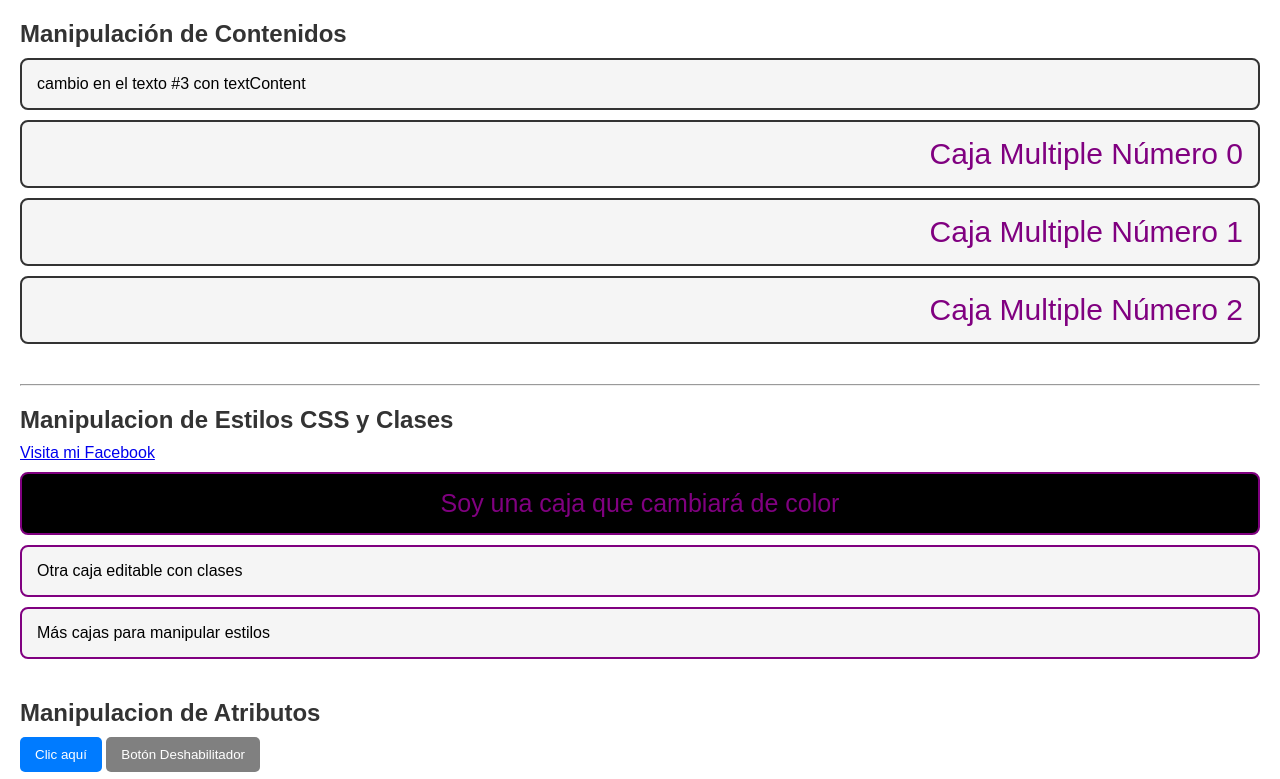
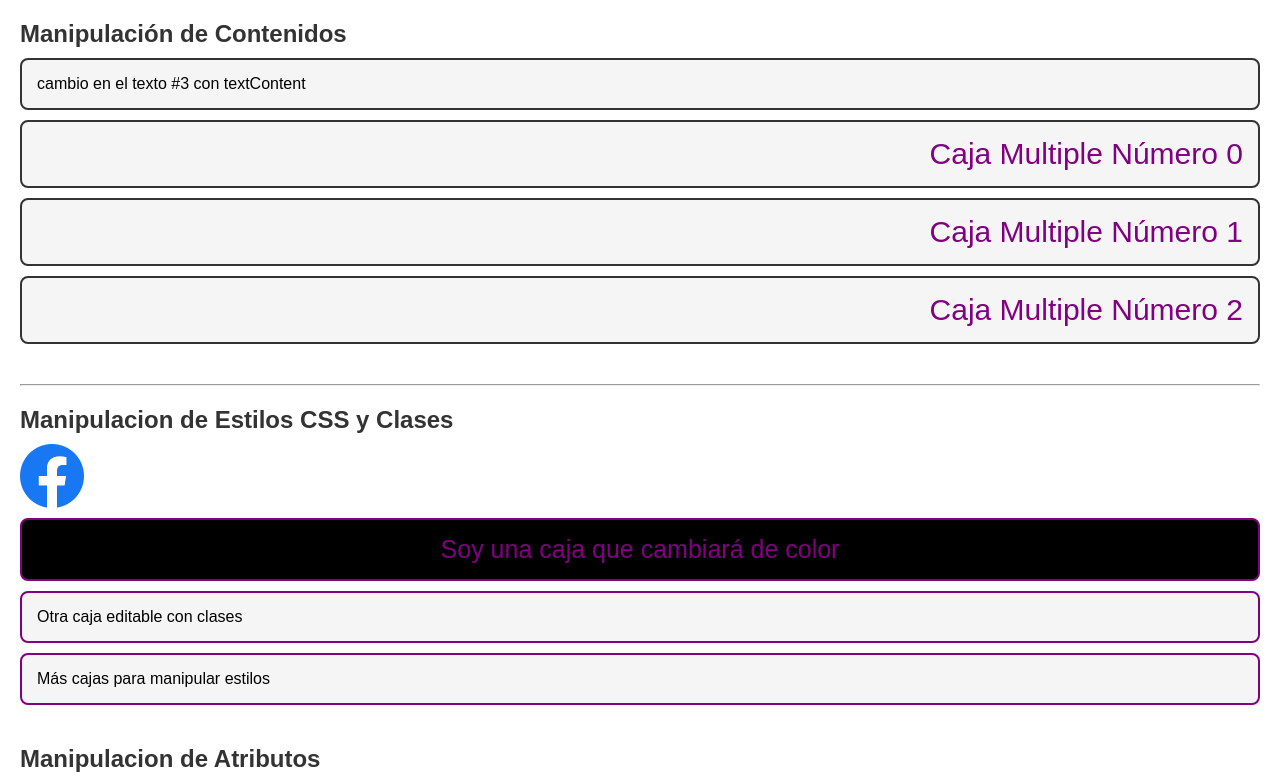
Before and after one commit to juana0504/Manipulacion_del-_DOM_1, a plain HTML site: page index.html in a window 1280 px wide. Shown: the top 779 px of the page. Drawn offline with Linux system fonts and the light colour scheme.

Commit message:
Agregue manipulacion de atributos en JS

```diff
--- a/index.html
+++ b/index.html
@@ -19,7 +19,7 @@
     <!--ESTILOS Y clases-->
     <section id="estilos">
         <h2 id="manipulacion">Manipulación de Estilos y clases</h2>
-        <a href="https://www.facebook.com/?stype=lo&flo=1&deoia=1&jlou=Afcd0gASOdV1pFFmxXGvsnIEeQcrKcUOW6yOQmHUbfTEVhj4w3qVA1_Ih-dbXytB90S2DnxjepLuPOwSaxcDrBae-Ym-7Okf9bgCkO4Z8vRGAQ&smuh=32716&lh=Ac9L77F9DlBEsHLypvw">Visita mi Facebook</a>
+        <a href="https://www.facebook.com/?stype=lo&flo=1&deoia=1&jlou=Afcd0gASOdV1pFFmxXGvsnIEeQcrKcUOW6yOQmHUbfTEVhj4w3qVA1_Ih-dbXytB90S2DnxjepLuPOwSaxcDrBae-Ym-7Okf9bgCkO4Z8vRGAQ&smuh=32716&lh=Ac9L77F9DlBEsHLypvw" id="btn-facebook">Visita mi Facebook</a>
         <div id="estilo-unico" class="caja">Soy una caja que cambiará de color</div>
         <div class="caja">Otra caja editable con clases</div>
         <div class="caja">Más cajas para manipular estilos</div>
@@ -30,12 +30,13 @@
         <h2>Manipulacion de Atributos</h2>
         <button id="boton-unico" class="boton">Clic aquí</button>
         <button class="boton" disabled>Botón Deshabilitador</button>
-        <img id="imagen-unica" src="img/imagen1.jpg" alt="Imagen de prueba">
+        <img id="imagen-unica" src="img/imagen1.jpg" alt="">
         <img class="imagen-grupo" src="img/imagen2.jpg" alt="Imagen pequeña 1">
         <img class="imagen-grupo" src="img/imagen2.jpg" alt="Imagen pequeña 2">
     </section>
 
     <script src="js/contenidos.js"></script>
     <script src="js/modificar-estilos.js"></script>
+    <script src="js/manipular-atributos.js"></script>
 </body>
 </html>
--- /dev/null
+++ b/js/manipular-atributos.js
@@ -0,0 +1,12 @@
+const btnfacebook=document.getElementById('btn-facebook');
+
+const imagen=document.querySelector('#imagen-unica');
+
+const face=document.getElementById('btn-facebook');
+
+
+btnfacebook.innerHTML='<img src="img/facebook.png" alt="facebook">';
+
+imagen.setAttribute("alt","Texto alternativo agregado por JavaScript");
+
+face.setAttribute("href","https://www.facebook.com/");
```
Also changed, not shown: img/facebook.png (added).
